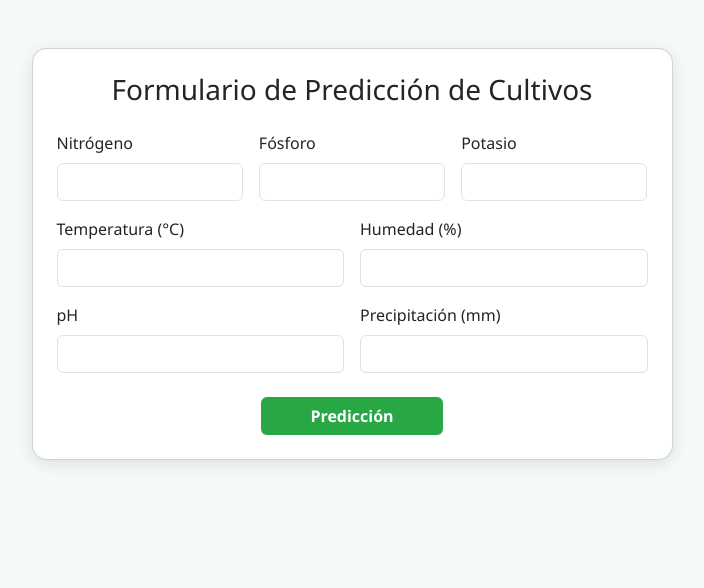
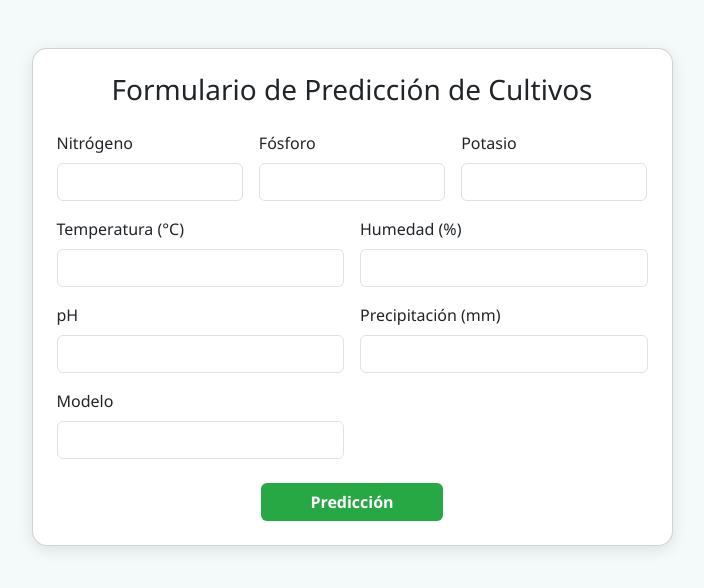
Before and after one commit to axceldevs/croprecomendationfront, a plain HTML site: page index.html in a window 1280 px wide. Shown: the whole page, without its empty margins (288-992 px from the left). Drawn offline with nearby package versions, Linux system fonts and the light colour scheme.

Commit message:
page update

```diff
--- a/index.html
+++ b/index.html
@@ -61,6 +61,10 @@
                 <label class="form-label">Precipitación (mm)</label>
                 <input type="number" step="0.1" class="form-control" name="rainfall" required>
               </div>
+              <div class="col-md-6">
+                <label class="form-label">Modelo</label>
+                <input type="number" step="1" max="1" min="0" class="form-control" name="model" required>
+              </div>
             </div>
             <div class="text-center mt-4">
               <button type="submit" class="btn btn-custom px-5">Predicción</button>
@@ -96,7 +100,7 @@
       const data = Object.fromEntries(formData.entries());
 
       // Convertir tipos numéricos
-      ["nitrogen","phosphorus","potassium"].forEach(k => data[k] = parseInt(data[k]));
+      ["nitrogen","phosphorus","potassium","model"].forEach(k => data[k] = parseInt(data[k]));
       ["temperature","humidity","ph","rainfall"].forEach(k => data[k] = parseFloat(data[k]));
 
       try {
```
